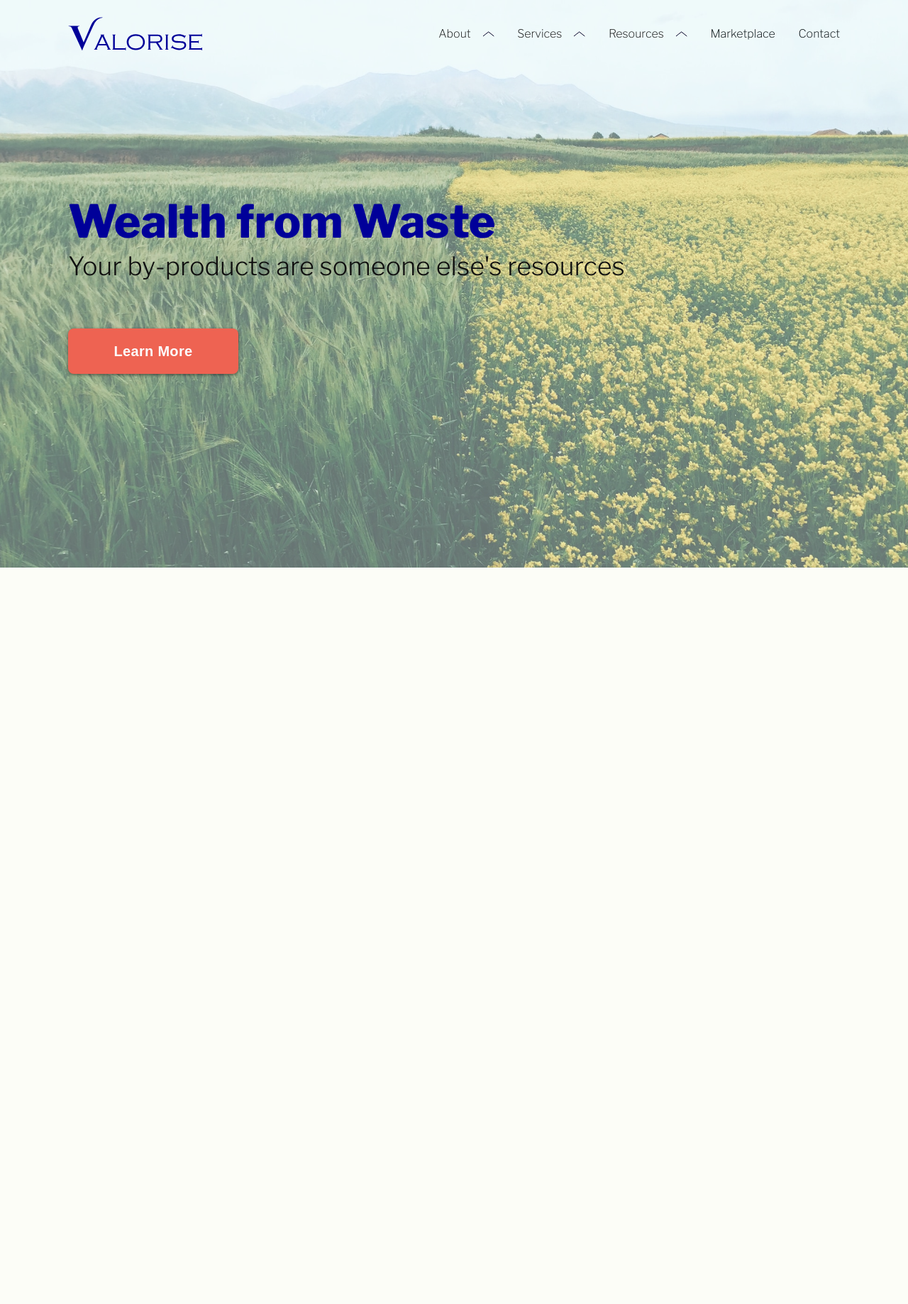
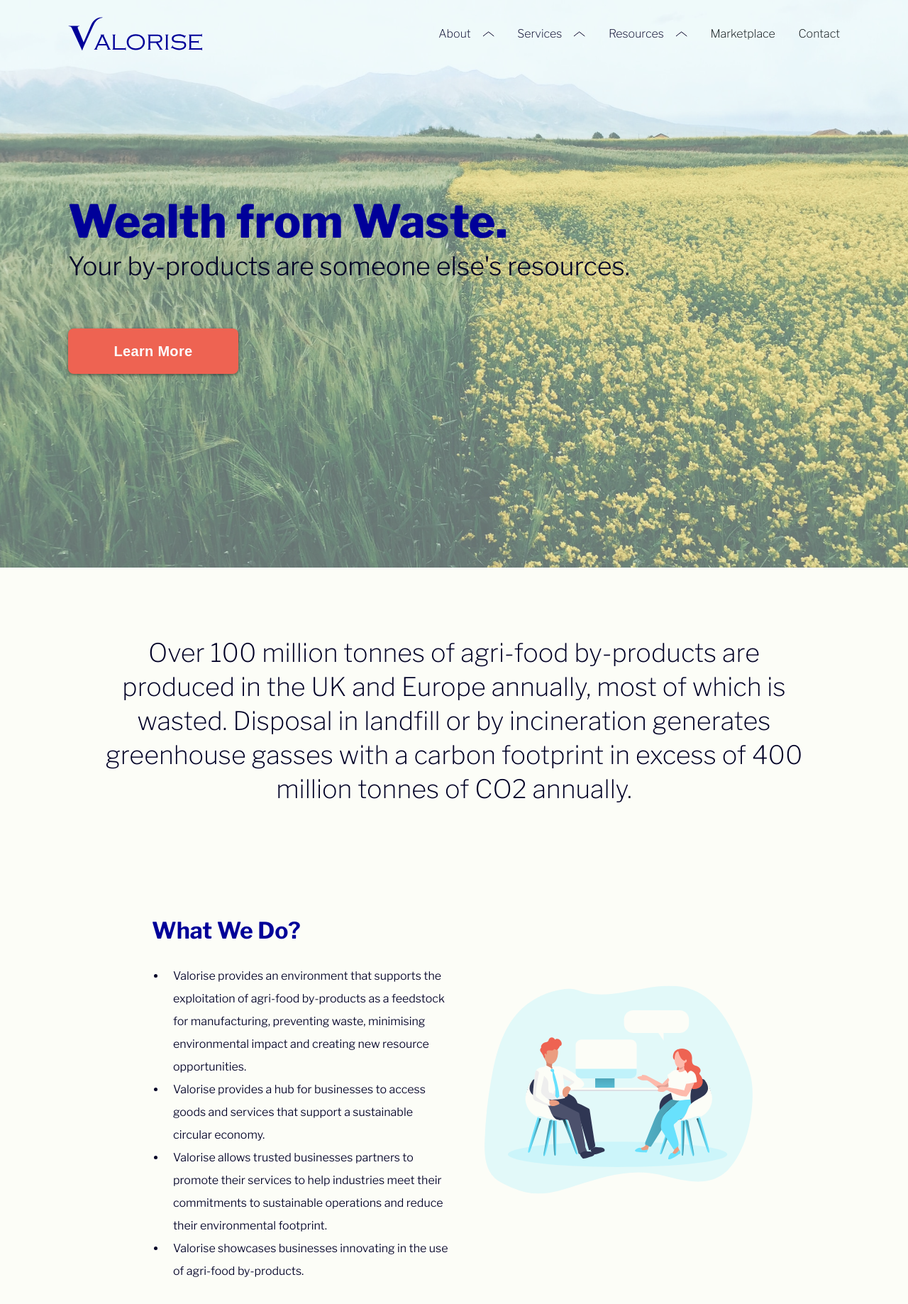
Before and after one commit to Valorise-Limited/Valorise-website, a React (Create React App) app in the folder frontend/: page / in a window 1280 px wide. Shown: the top 1838 px of the page at 71% size. Before the commit the page ends 800 px from the top, so only its background shows below. Built offline with nearby package versions, Linux system fonts and the light colour scheme.

Commit message:
design: what we do section upper content

```diff
--- a/frontend/src/pages/home/Home.js
+++ b/frontend/src/pages/home/Home.js
@@ -1,25 +1,18 @@
 import React from 'react';
-import introBgImage from "assets/svgs/hero-image.svg";
 import "./home.scss";
-import BrandButton from 'components/button/BrandButton';
+import HeroBanner from './components/hero-banner/HeroBanner';
+import WhatWeDo from './components/what-we-do/WhatWeDo';
 
 const Home = () => {
   return (
     <main className='homepage'>
-      <section className='homepage-intro__banner'>
-        <div className='homepage-bg-image'>
-          <img src={introBgImage} alt='This represents wallpaper for valorise intro banner' />
-        </div>
-        <div className='homepage-intro__writeup'>
-          <h1 className='big-heading-1'>
-            Wealth from Waste
-          </h1>
-          <p className='heading-support-text'>
-            Your by-products are someone else&apos;s resources
-          </p>
-          <BrandButton buttonText={"Learn More"} elementClassName={"margin-top-64"} />
-        </div>
-      </section>
+      <HeroBanner />
+      <div className='largest-padding brand-container'>
+        <p className='large-text-writeup line-height-xl text-center'>
+          Over 100 million tonnes of agri-food by-products are produced in the UK and Europe annually, most of which is wasted. Disposal in landfill or by incineration generates greenhouse gasses with a carbon footprint in excess of 400 million tonnes of CO2 annually.
+        </p>
+      </div>
+      <WhatWeDo />
     </main>
   )
 }
--- /dev/null
+++ b/frontend/src/pages/home/components/hero-banner/HeroBanner.jsx
@@ -0,0 +1,25 @@
+import React from 'react';
+import BrandButton from 'components/button/BrandButton';
+import introBgImage from "assets/svgs/hero-image.svg";
+import "./hero-banner.scss";
+
+const HeroBanner = () => {
+    return (
+        <section className='homepage-intro__banner'>
+            <div className='homepage-bg-image'>
+                <img src={introBgImage} alt='This represents wallpaper for valorise intro banner' />
+            </div>
+            <div className='homepage-intro__writeup'>
+                <h1 className='big-heading-1'>
+                    Wealth from Waste.
+                </h1>
+                <p className='heading-support-text'>
+                    Your by-products are someone else&apos;s resources.
+                </p>
+                <BrandButton buttonText={"Learn More"} elementClassName={"margin-top-64"} />
+            </div>
+        </section>
+    )
+}
+
+export default HeroBanner;
--- /dev/null
+++ b/frontend/src/pages/home/components/hero-banner/hero-banner.scss
@@ -0,0 +1,30 @@
+.homepage-intro__banner {
+    position: relative;
+    min-height: 100vh;
+    display: flex;
+    align-items: center;
+
+}
+
+.homepage-bg-image {
+    position: absolute;
+    top: 0;
+    left: 0;
+    right: 0;
+    display: flex;
+    flex-direction: column;
+    z-index: -1;
+
+    &>img {
+        height: 100vh;
+        object-fit: cover;
+    }
+}
+
+.homepage-intro__writeup {
+    margin-left: 9.6rem;
+}
+
+.homepage-learnmore-button {
+    margin-top: 4.8rem;
+}
--- /dev/null
+++ b/frontend/src/pages/home/components/what-we-do/WhatWeDo.jsx
@@ -0,0 +1,35 @@
+import React from 'react';
+import discussionIllustrator from "assets/svgs/discussion-illustrator.svg";
+import "./what-we-do.scss";
+
+const WhatWeDo = () => {
+    return (
+        <section className='wwd'>
+            <article className='wwd-article'>
+                <div className='brand-container'>
+                    <div className='wwd-article__upper-content'>
+                        <div className='wwd-article-text'>
+                            <h3 className='big-heading-3'>What We Do?</h3>
+                            <ul className='wwd-list'>
+                                <li className='wwd-list-item'>Valorise provides an environment that supports the exploitation of agri-food by-products as a feedstock for manufacturing, preventing waste, minimising environmental impact and creating new resource opportunities.</li>
+                                <li className='wwd-list-item'>Valorise provides a hub for businesses to access goods and services that support a sustainable circular economy.</li>
+                                <li className='wwd-list-item'>
+                                    Valorise allows trusted businesses partners to promote their services to help industries meet their commitments to sustainable operations and reduce their environmental footprint.
+                                </li>
+                                <li className='wwd-list-item'>Valorise showcases businesses innovating in the use of agri-food by-products.</li>
+                            </ul>
+                        </div>
+                        <div className='wwd-article-pic'>
+                            <img src={discussionIllustrator} alt="This illustrator represents two people having a discussion" />
+                        </div>
+                    </div>
+                    <div className='wwd-article__lower-content'>
+
+                    </div>
+                </div>
+            </article>
+        </section>
+    )
+}
+
+export default WhatWeDo
--- /dev/null
+++ b/frontend/src/pages/home/components/what-we-do/what-we-do.scss
@@ -0,0 +1,30 @@
+.wwd-article {
+    padding: 6.4rem 20.2rem;
+}
+
+.wwd-article__upper-content {
+    display: flex;
+    align-items: center;
+
+    &>* {
+        flex: 50%;
+        max-width: 50%;
+    }
+}
+
+.wwd-article-pic {
+    display: flex;
+    align-items: center;
+    justify-content: flex-end;
+}
+
+.wwd-list {
+    padding-left: 2rem;
+    font-weight: 350;
+}
+
+.wwd-list-item {
+    line-height: 2;
+    padding-left: 1rem;
+
+}
--- a/frontend/src/pages/home/home.scss
+++ b/frontend/src/pages/home/home.scss
@@ -1,30 +1,7 @@
-.homepage-intro__banner {
-    position: relative;
-    min-height: 100vh;
-    display: flex;
-    align-items: center;
+@use "styles/typography" as typo;
 
+.large-text-writeup {
+    font-size: typo.$fz-xxl-2;
+    max-width: calc((102.6rem / 116rem) * 100%);
+    margin: 0 auto;
 }
-
-.homepage-bg-image {
-    position: absolute;
-    top: 0;
-    left: 0;
-    right: 0;
-    display: flex;
-    flex-direction: column;
-    z-index: -1;
-
-    &>img {
-        height: 100vh;
-        object-fit: cover;
-    }
-}
-
-.homepage-intro__writeup {
-    margin-left: 9.6rem;
-}
-
-.homepage-learnmore-button {
-    margin-top: 4.8rem;
-}
--- a/frontend/src/styles/_helpers.scss
+++ b/frontend/src/styles/_helpers.scss
@@ -1,6 +1,7 @@
-@use "./typography" as *;
-@use "./colors" as *;
+@use "./typography" as typo;
+@use "./colors" as colors;
 @use "./variables" as var;
+
 
 .brand-container {
     margin-left: auto;
@@ -80,34 +81,36 @@
 
 //typography helpers
 .big-heading-1 {
-    font-size: $fz-heading-1;
+    font-size: typo.$fz-heading-1;
     font-family: "librefranklin-extrabold", sans-serif;
-    color: $brand-blue;
+    color: colors.$brand-blue;
     font-weight: 900;
     letter-spacing: 1.5%;
     line-height: 7.8rem;
 }
 
 .big-heading-2 {
-    font-size: $fz-heading-2;
+    font-size: typo.$fz-heading-2;
     font-weight: 800;
-    color: $brand-blue;
+    color: colors.$brand-blue;
     letter-spacing: 6%;
 }
 
 .big-heading-3 {
-    font-size: $fz-heading-3;
+    font-size: typo.$fz-heading-3;
     letter-spacing: 1.5%;
+    color: colors.$brand-blue;
+    line-height: 3;
 }
 
 .big-heading-4 {
-    font-size: $fz-heading-4;
-    color: $brand-dark-blue;
+    font-size: typo.$fz-heading-4;
+    color: colors.$brand-dark-blue;
     letter-spacing: 1.5%;
 }
 
 .heading-support-text {
-    font-size: $fz-xxl-2;
+    font-size: typo.$fz-xxl-2;
     line-height: 4.8rem;
     font-weight: 300;
 }
@@ -115,3 +118,23 @@
 .margin-top-64 {
     margin-top: 6.4rem;
 }
+
+.largest-padding {
+    padding: 9.6rem 0 6.4rem;
+}
+
+
+
+.line-height-xl {
+    line-height: 4.8rem;
+}
+
+.text-center {
+    text-align: center;
+}
+
+.center-nested-child {
+    display: flex;
+    align-items: center;
+    justify-content: center;
+}
--- a/frontend/src/styles/_reset.scss
+++ b/frontend/src/styles/_reset.scss
@@ -20,6 +20,6 @@ body {
     line-height: 1;
     font-size: 1.6rem;
     font-weight: 200;
-    color: #101010;
+    color: colors.$primary-black;
     scroll-behavior: smooth;
 }
```
Also changed, not shown: frontend/src/assets/svgs/discussion-illustrator.svg (added).
